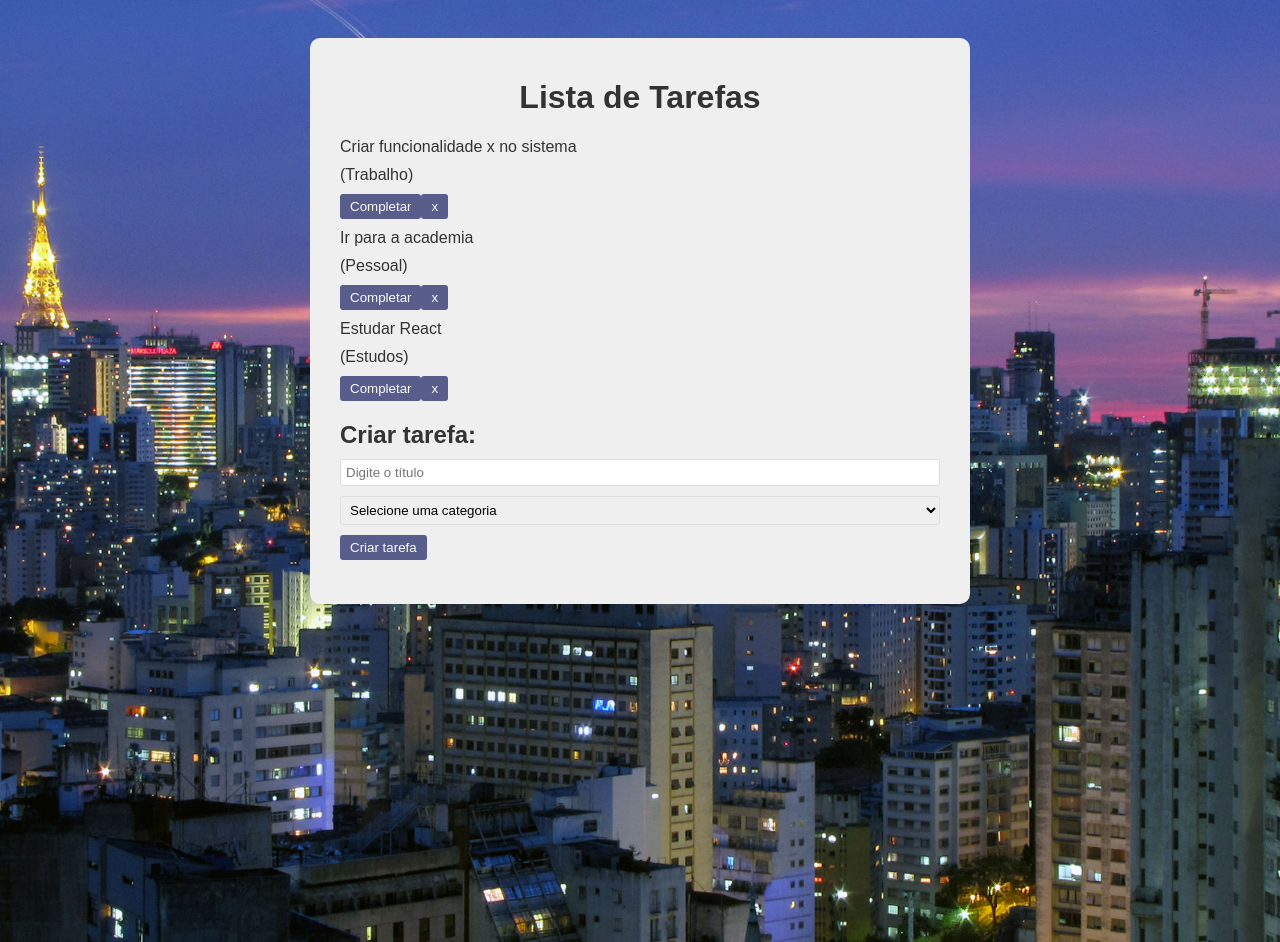
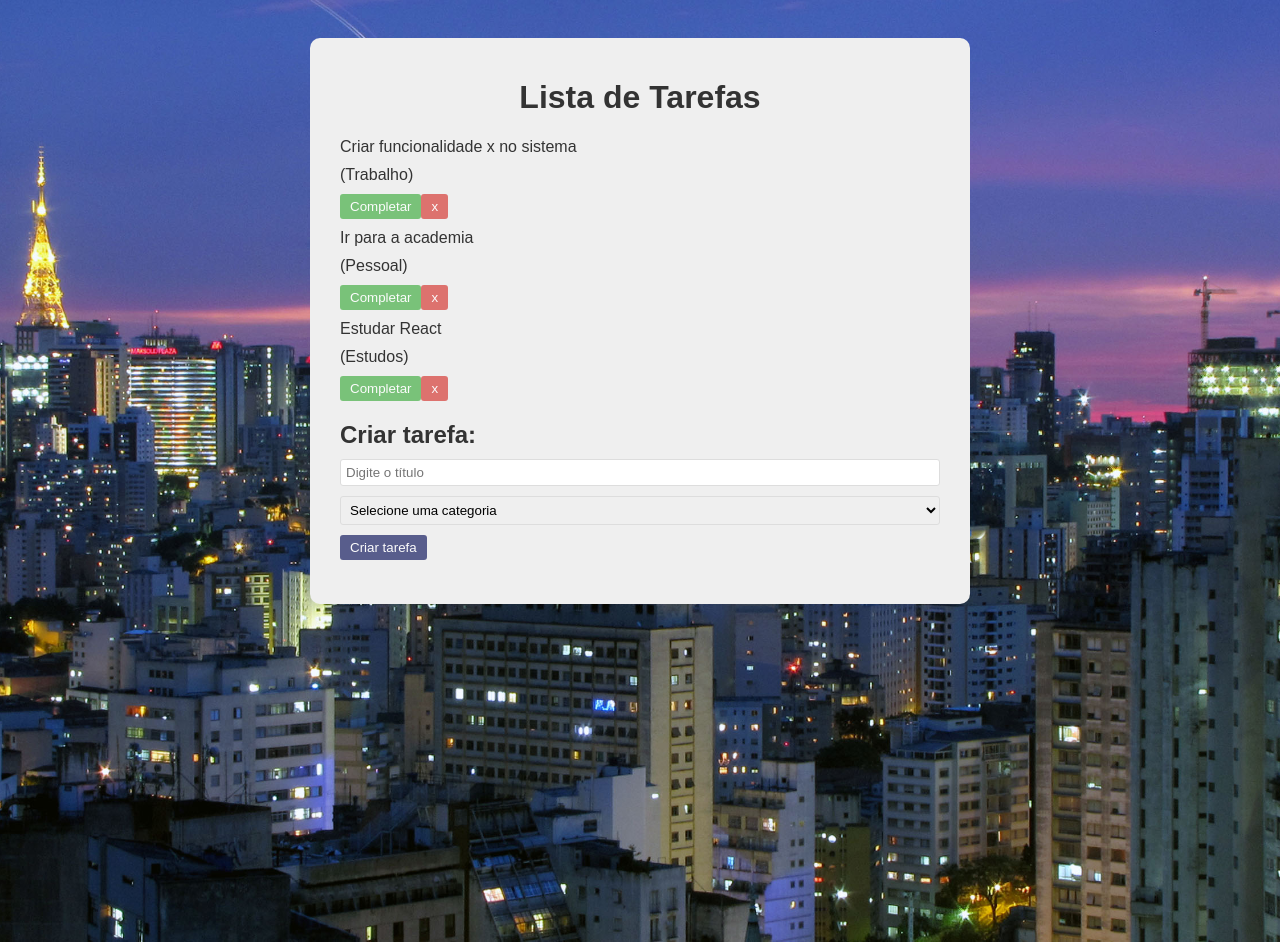
Before and after one commit to Patrikts/todo-react, a React (Vite) app in the folder todo/: page / in a window 1280 px wide. Built offline with nearby package versions, Linux system fonts and the light colour scheme.

Commit message:
estilização botões complete remove

```diff
--- a/todo/src/App.css
+++ b/todo/src/App.css
@@ -47,6 +47,14 @@ button:hover {
   opacity: 1;
 }
 
+.complete {
+  background-color: #5cb85c;
+}
+
+.remove {
+  background-color: #d9534f;
+}
+
 .todo-form {
   padding-bottom: 1.5rem;
 }
```
